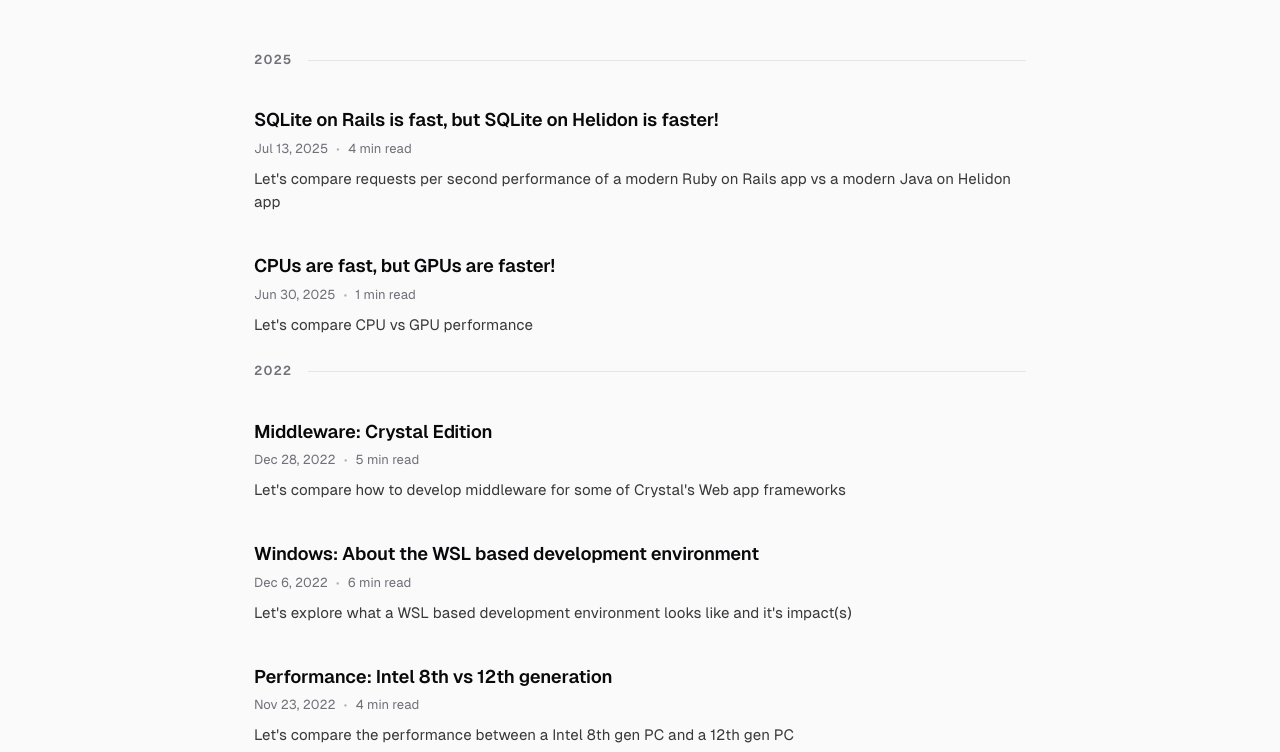
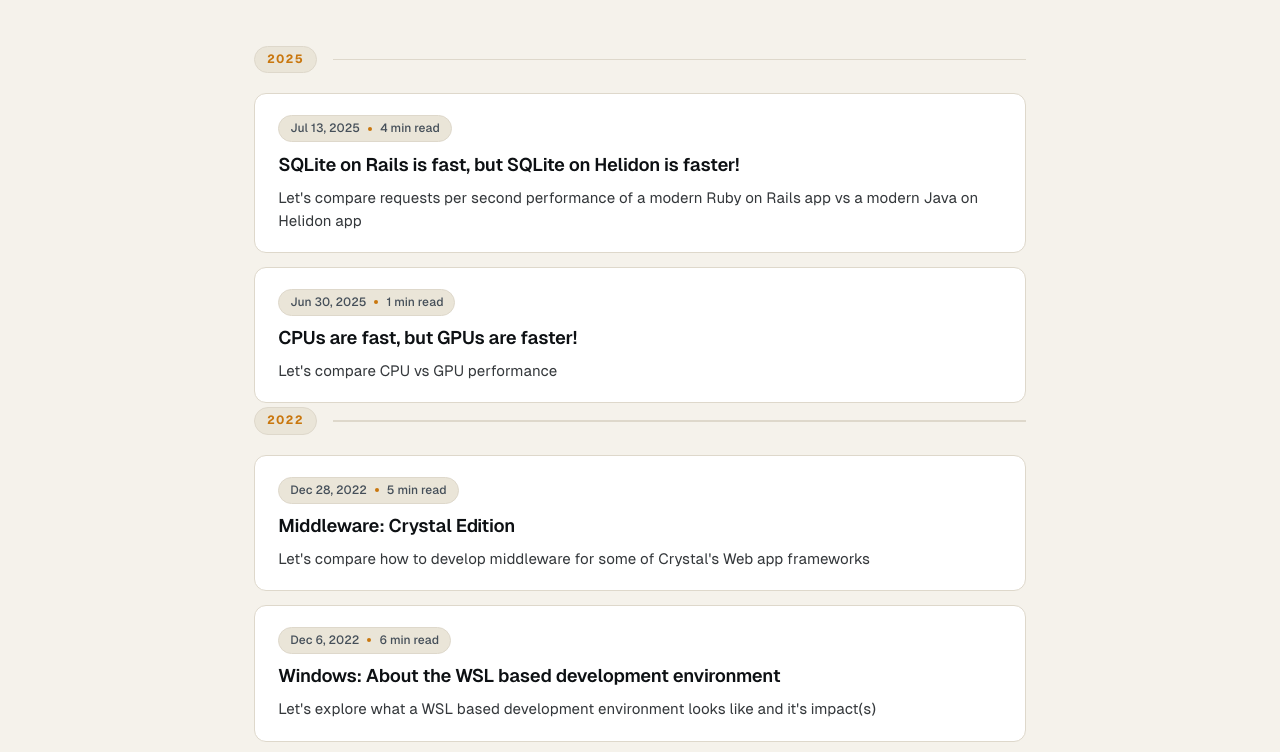
Before and after one commit to rrevi/rrevi.github.io, an Astro site: page / in a window 1280 px wide. Shown: the part 67-819 px from the top of the page. Built offline with nearby package versions, Linux system fonts and the light colour scheme; Astro itself is replaced by a stand-in of ours.

Commit message:
design: implement Rivian OS Gen 2 & R2 design language system

```diff
--- a/astro.config.mjs
+++ b/astro.config.mjs
@@ -9,8 +9,8 @@ export default defineConfig({
   markdown: {
     shikiConfig: {
       themes: {
-        light: 'github-light',
-        dark: 'github-dark-default',
+        light: 'kanagawa-lotus',
+        dark: 'kanagawa-wave',
       },
       wrap: true,
     },
--- a/src/pages/index.astro
+++ b/src/pages/index.astro
@@ -30,16 +30,18 @@ const years = Object.keys(postsByYear)
   <div class="post-feed">
     {years.map((year) => (
       <section class="year-section">
-        <div class="year-marker">{year}</div>
+        <div class="year-marker">
+          <span class="year-pill">{year}</span>
+        </div>
         <div class="post-item-group">
           {postsByYear[year].map((post) => (
             <a class="post-item" href={`/${post.slug}`}>
-              <h2 class="post-item-title">{post.title}</h2>
-              <div class="post-item-meta">
-                <time datetime={post.date.toISOString()}>{formatDate(post.date)}</time>
-                <span class="bullet">•</span>
+              <div class="stadium-pill">
+                <span>{formatDate(post.date)}</span>
+                <span class="pill-dot"></span>
                 <span>{post.readingTime}</span>
               </div>
+              <h2 class="post-item-title">{post.title}</h2>
               {post.intro && <p class="post-item-intro">{post.intro}</p>}
             </a>
           ))}
--- a/src/styles/global.css
+++ b/src/styles/global.css
@@ -6,90 +6,131 @@
 @import "@fontsource/geist-mono/400.css";
 @import "@fontsource/geist-mono/500.css";
 
-/* Zinc & Obsidian Design System (Minimalist / Vercel style) */
+/* ==========================================================================
+   Rivian OS Design Language System (Gen 2 / R2 Platform Inspiration)
+   - "Digital Adventure Gear": Tactile, purposeful, and durable
+   - Stadium-Oval (Pill) geometry derived from Rivian's iconic headlights
+   - Cel-shaded graphic clarity with crisp 1.5px outlines
+   - Compass Yellow accents on Expedition Slate (Dark) & Glacier Sand (Light)
+   ========================================================================== */
+
 :root {
-  /* Day Mode (Clean Zinc) */
-  --bg-color: #fafafa;
-  --header-bg: rgba(250, 250, 250, 0.8);
+  /* Day Mode ("Glacier Sand" - Warm Outdoor Expedition) */
+  --bg-color: #f5f2eb;
+  --header-bg: rgba(245, 242, 235, 0.88);
   --surface: #ffffff;
-  --surface-hover: #f4f4f5;
-  --footer-bg: #f4f4f5;
-  --text-color: #18181b;       /* zinc-900 */
-  --text-muted: #71717a;       /* zinc-500 */
-  --heading-color: #09090b;    /* zinc-950 */
-  --link-color: #18181b;
-  --link-hover: #2563eb;       /* electric cobalt */
-  --accent: #2563eb;
-  --border-color: #e4e4e7;     /* zinc-200 */
-  --border-subtle: #f4f4f5;
-  --code-bg: #f4f4f5;          /* zinc-100 */
-  --code-inline-bg: #f4f4f5;
-  --code-inline-color: #09090b;
+  --surface-hover: #faf8f5;
+  --footer-bg: #ede8dc;
+
+  --text-color: #191d21;        /* Deep expedition charcoal ink */
+  --text-muted: #5e6873;        /* Subdued slate stone */
+  --heading-color: #0d1013;     /* Deep graphite */
+
+  --compass-accent: #c9770e;    /* Rivian Compass Amber (WCAG AA Compliant for light) */
+  --link-color: #191d21;
+  --link-hover: #c9770e;
+
+  --border-color: #ded8cb;      /* Cel-shaded crisp stone outline */
+  --border-subtle: #eae5d8;
+
+  --pill-bg: #eae5d8;           /* Stadium pill container background */
+  --pill-text: #454f59;
+  --pill-border: #ded8cb;
+
+  --code-bg: #ece7db;           /* Tactile hardware readout display */
+  --code-inline-bg: #eae5d8;
+  --code-inline-color: #191d21;
 }
 
 @media (prefers-color-scheme: dark) {
   :root:not([data-theme="light"]) {
-    /* Night Mode (Deep Obsidian) */
-    --bg-color: #09090b;       /* zinc-950 */
-    --header-bg: rgba(9, 9, 11, 0.8);
-    --surface: #18181b;        /* zinc-900 */
-    --surface-hover: #27272a;  /* zinc-800 */
-    --footer-bg: #09090b;
-    --text-color: #e4e4e7;     /* zinc-200 */
-    --text-muted: #a1a1aa;     /* zinc-400 */
-    --heading-color: #fafafa;  /* zinc-50 */
-    --link-color: #fafafa;
-    --link-hover: #38bdf8;     /* sky cyan */
-    --accent: #38bdf8;
-    --border-color: #27272a;   /* zinc-800 */
-    --border-subtle: #18181b;
-    --code-bg: #000000;        /* pitch black code surface */
-    --code-inline-bg: #18181b;
-    --code-inline-color: #f4f4f5;
+    /* Night Mode ("Expedition Slate & Camp Drive") */
+    --bg-color: #121519;        /* Warm expedition graphite/slate */
+    --header-bg: rgba(18, 21, 25, 0.88);
+    --surface: #191d22;         /* Tactile dark instrument panel */
+    --surface-hover: #21262d;   /* Hover plate illumination */
+    --footer-bg: #0d0f12;
+
+    --text-color: #edf1f5;      /* Crisp clear mountain white */
+    --text-muted: #94a1ad;      /* Subdued telemetry slate */
+    --heading-color: #ffffff;
+
+    --compass-accent: #f5b335;  /* Signature Rivian Compass Yellow */
+    --link-color: #edf1f5;
+    --link-hover: #f5b335;
+
+    --border-color: #272f38;    /* Cel-shaded tactile panel border */
+    --border-subtle: #1e242b;
+
+    --pill-bg: #21262d;         /* Dark stadium pill container */
+    --pill-text: #a8b5c2;
+    --pill-border: #2e3742;
+
+    --code-bg: #0a0c0e;         /* High-contrast telemetry display */
+    --code-inline-bg: #21262d;
+    --code-inline-color: #f5b335;
   }
 }
 
 [data-theme="dark"] {
-  /* Night Mode (Deep Obsidian) */
-  --bg-color: #09090b;
-  --header-bg: rgba(9, 9, 11, 0.8);
-  --surface: #18181b;
-  --surface-hover: #27272a;
-  --footer-bg: #09090b;
-  --text-color: #e4e4e7;
-  --text-muted: #a1a1aa;
-  --heading-color: #fafafa;
-  --link-color: #fafafa;
-  --link-hover: #38bdf8;
-  --accent: #38bdf8;
-  --border-color: #27272a;
-  --border-subtle: #18181b;
-  --code-bg: #000000;
-  --code-inline-bg: #18181b;
-  --code-inline-color: #f4f4f5;
+  /* Night Mode ("Expedition Slate & Camp Drive") */
+  --bg-color: #121519;
+  --header-bg: rgba(18, 21, 25, 0.88);
+  --surface: #191d22;
+  --surface-hover: #21262d;
+  --footer-bg: #0d0f12;
+
+  --text-color: #edf1f5;
+  --text-muted: #94a1ad;
+  --heading-color: #ffffff;
+
+  --compass-accent: #f5b335;  /* Signature Rivian Compass Yellow */
+  --link-color: #edf1f5;
+  --link-hover: #f5b335;
+
+  --border-color: #272f38;
+  --border-subtle: #1e242b;
+
+  --pill-bg: #21262d;
+  --pill-text: #a8b5c2;
+  --pill-border: #2e3742;
+
+  --code-bg: #0a0c0e;
+  --code-inline-bg: #21262d;
+  --code-inline-color: #f5b335;
 }
 
 [data-theme="light"] {
-  /* Day Mode (Clean Zinc) */
-  --bg-color: #fafafa;
-  --header-bg: rgba(250, 250, 250, 0.8);
+  /* Day Mode ("Glacier Sand" - Warm Outdoor Expedition) */
+  --bg-color: #f5f2eb;
+  --header-bg: rgba(245, 242, 235, 0.88);
   --surface: #ffffff;
-  --surface-hover: #f4f4f5;
-  --footer-bg: #f4f4f5;
-  --text-color: #18181b;
-  --text-muted: #71717a;
-  --heading-color: #09090b;
-  --link-color: #18181b;
-  --link-hover: #2563eb;
-  --accent: #2563eb;
-  --border-color: #e4e4e7;
-  --border-subtle: #f4f4f5;
-  --code-bg: #f4f4f5;
-  --code-inline-bg: #f4f4f5;
-  --code-inline-color: #09090b;
+  --surface-hover: #faf8f5;
+  --footer-bg: #ede8dc;
+
+  --text-color: #191d21;
+  --text-muted: #5e6873;
+  --heading-color: #0d1013;
+
+  --compass-accent: #c9770e;
+  --link-color: #191d21;
+  --link-hover: #c9770e;
+
+  --border-color: #ded8cb;
+  --border-subtle: #eae5d8;
+
+  --pill-bg: #eae5d8;
+  --pill-text: #454f59;
+  --pill-border: #ded8cb;
+
+  --code-bg: #ece7db;
+  --code-inline-bg: #eae5d8;
+  --code-inline-color: #191d21;
 }
 
-/* Base Reset & Typography */
+/* ==========================================================================
+   Base Reset & Typographic Hierarchy
+   ========================================================================== */
 * {
   box-sizing: border-box;
 }
@@ -107,7 +148,7 @@ body {
   padding: 0;
   background-color: var(--bg-color);
   color: var(--text-color);
-  transition: background-color 0.2s ease, color 0.2s ease;
+  transition: background-color 0.25s ease, color 0.25s ease;
   min-height: 100vh;
   display: flex;
   flex-direction: column;
@@ -115,7 +156,7 @@ body {
 
 main.page-content {
   flex: 1 0 auto;
-  padding: 3rem 0 4.5rem 0;
+  padding: 2.75rem 0 4.5rem 0;
 }
 
 .wrapper {
@@ -138,18 +179,17 @@ h1, h2, h3, h4, h5, h6 {
   color: var(--heading-color);
   font-weight: 600;
   line-height: 1.3;
-  letter-spacing: -0.015em;
+  letter-spacing: -0.018em;
 }
 
 a {
   color: var(--link-color);
   text-decoration: none;
-  transition: color 0.15s ease;
+  transition: color 0.15s ease, border-color 0.15s ease;
 }
 
 a:hover {
   color: var(--link-hover);
-  text-decoration: underline;
 }
 
 p, ul, ol, dl, blockquote {
@@ -158,95 +198,109 @@ p, ul, ol, dl, blockquote {
 }
 
 blockquote {
-  border-left: 2px solid var(--accent);
+  border-left: 3px solid var(--compass-accent);
   margin-left: 0;
   margin-right: 0;
-  padding: 0.5rem 0 0.5rem 1.25rem;
+  padding: 0.6rem 0 0.6rem 1.35rem;
   color: var(--text-muted);
+  background-color: var(--surface);
+  border-radius: 0 8px 8px 0;
 }
 
 img {
   max-width: 100%;
   height: auto;
-  border-radius: 6px;
+  border-radius: 10px;
+  border: 1.5px solid var(--border-color);
   display: block;
-  margin: 1.75rem auto;
+  margin: 2rem auto;
 }
 
-/* Frosted Glass Sticky Header */
+/* ==========================================================================
+   Header: Rivian Floating Instrument Pod
+   ========================================================================== */
 .site-header {
   position: sticky;
   top: 0;
   z-index: 100;
   background-color: var(--header-bg);
-  backdrop-filter: blur(12px);
-  -webkit-backdrop-filter: blur(12px);
-  border-bottom: 1px solid var(--border-color);
+  backdrop-filter: blur(16px);
+  -webkit-backdrop-filter: blur(16px);
+  border-bottom: 1.5px solid var(--border-color);
 }
 
 .site-header .wrapper {
   display: flex;
   align-items: center;
   justify-content: space-between;
-  min-height: 60px;
+  min-height: 64px;
 }
 
 .site-title {
   color: var(--heading-color) !important;
-  font-size: 1.15rem;
+  font-size: 1.125rem;
   font-weight: 600;
   letter-spacing: -0.02em;
   text-decoration: none !important;
   display: inline-flex;
   align-items: center;
+  gap: 0.5rem;
 }
 
+/* Stadium Navigation Cluster */
 .site-nav {
   display: flex;
   align-items: center;
-  gap: 1.35rem;
+  gap: 0.75rem;
 }
 
 .site-nav .nav-item {
-  color: var(--text-muted);
-  font-size: 0.9375rem;
+  color: var(--text-color);
+  font-size: 0.875rem;
   font-weight: 500;
+  padding: 6px 14px;
+  border-radius: 9999px;
+  border: 1px solid transparent;
   display: inline-flex;
   align-items: center;
   justify-content: center;
   text-decoration: none !important;
-  transition: color 0.15s ease;
+  transition: all 0.15s ease;
 }
 
 .site-nav .nav-item:hover {
-  color: var(--heading-color);
+  background-color: var(--surface);
+  border-color: var(--border-color);
+  color: var(--link-hover);
 }
 
 .svg-icon {
-  width: 17px;
-  height: 17px;
+  width: 16px;
+  height: 16px;
   display: inline-block;
   fill: currentColor;
   transition: fill 0.15s ease;
 }
 
-/* Theme Toggle Button */
+/* Tactile Stadium Theme Switcher */
 button.theme-toggle-btn {
-  background: transparent;
-  border: none;
+  background: var(--pill-bg);
+  border: 1.5px solid var(--pill-border);
+  border-radius: 9999px;
   cursor: pointer;
-  padding: 0;
-  margin: 0;
-  color: var(--text-muted);
+  padding: 7px 12px;
+  margin-left: 0.25rem;
+  color: var(--text-color);
   font: inherit;
   display: inline-flex;
   align-items: center;
   justify-content: center;
-  transition: color 0.15s ease;
+  transition: all 0.2s ease;
 }
 
 button.theme-toggle-btn:hover {
-  color: var(--heading-color);
+  border-color: var(--compass-accent);
+  color: var(--compass-accent);
 }
 
 button.theme-toggle-btn .sun-icon {
@@ -259,6 +313,8 @@ button.theme-toggle-btn .moon-icon {
 
 [data-theme="dark"] button.theme-toggle-btn .sun-icon {
   display: inline-block;
+  color: var(--compass-accent);
+  stroke: var(--compass-accent);
 }
 
 [data-theme="dark"] button.theme-toggle-btn .moon-icon {
@@ -268,24 +324,28 @@ button.theme-toggle-btn .moon-icon {
 @media (prefers-color-scheme: dark) {
   :root:not([data-theme="light"]) button.theme-toggle-btn .sun-icon {
     display: inline-block;
+    color: var(--compass-accent);
+    stroke: var(--compass-accent);
   }
   :root:not([data-theme="light"]) button.theme-toggle-btn .moon-icon {
     display: none;
   }
 }
 
-/* Homepage Editorial Post Feed (Table-Free) */
+/* ==========================================================================
+   Homepage: Cel-Shaded Gear Cards & Telemetry Waypoints
+   ========================================================================== */
 .post-feed {
   display: flex;
   flex-direction: column;
 }
 
+/* Telemetry Waypoint Divider */
 .year-marker {
-  font-size: 0.8125rem;
-  font-weight: 600;
-  letter-spacing: 0.08em;
+  font-size: 0.75rem;
+  font-weight: 700;
+  letter-spacing: 0.1em;
   text-transform: uppercase;
-  color: var(--text-muted);
   margin-top: 3.5rem;
   margin-bottom: 1.25rem;
   display: flex;
@@ -294,40 +354,57 @@ button.theme-toggle-btn .moon-icon {
 }
 
 .year-marker:first-of-type {
-  margin-top: 0.5rem;
+  margin-top: 0.25rem;
 }
 
 .year-marker::after {
   content: "";
   flex: 1;
-  height: 1px;
+  height: 1.5px;
   background-color: var(--border-color);
+}
+
+.year-pill {
+  background-color: var(--pill-bg);
+  color: var(--compass-accent);
+  border: 1.5px solid var(--pill-border);
+  padding: 3px 12px;
+  border-radius: 9999px;
+  display: inline-block;
 }
 
 .post-item-group {
   display: flex;
   flex-direction: column;
-  gap: 0.35rem;
+  gap: 0.85rem;
 }
 
+/* Tactile Gear Plate Card */
 .post-item {
   display: block;
   text-decoration: none !important;
-  padding: 1.1rem 1.25rem;
-  margin: 0 -1.25rem;
-  border-radius: 8px;
-  transition: background-color 0.15s ease;
+  background-color: var(--surface);
+  border: 1.5px solid var(--border-color);
+  border-radius: 12px;
+  padding: 1.25rem 1.45rem;
+  transition: border-color 0.15s ease, transform 0.15s ease, box-shadow 0.15s ease;
 }
 
 .post-item:hover {
-  background-color: var(--surface-hover);
+  border-color: var(--compass-accent);
+  transform: translateY(-1.5px);
+  box-shadow: 0 6px 18px rgba(0, 0, 0, 0.05);
+}
+
+[data-theme="dark"] .post-item:hover {
+  box-shadow: 0 6px 20px rgba(0, 0, 0, 0.35);
 }
 
 .post-item-title {
   font-size: 1.15rem;
   font-weight: 600;
   color: var(--heading-color);
-  margin: 0 0 0.35rem 0;
+  margin: 0 0 0.5rem 0;
   line-height: 1.35;
   transition: color 0.15s ease;
 }
@@ -336,17 +413,27 @@ button.theme-toggle-btn .moon-icon {
   color: var(--link-hover);
 }
 
-.post-item-meta {
-  font-size: 0.8125rem;
-  color: var(--text-muted);
-  display: flex;
+/* Stadium Metadata Pill */
+.stadium-pill {
+  display: inline-flex;
   align-items: center;
   gap: 0.5rem;
-  margin-bottom: 0.45rem;
+  background-color: var(--pill-bg);
+  border: 1px solid var(--pill-border);
+  color: var(--pill-text);
+  font-size: 0.75rem;
+  font-weight: 500;
+  padding: 3px 11px;
+  border-radius: 9999px;
+  margin-bottom: 0.65rem;
 }
 
-.post-item-meta .bullet {
-  opacity: 0.5;
+.stadium-pill .pill-dot {
+  width: 4px;
+  height: 4px;
+  border-radius: 50%;
+  background-color: var(--compass-accent);
+  display: inline-block;
 }
 
 .post-item-intro {
@@ -354,14 +441,16 @@ button.theme-toggle-btn .moon-icon {
   line-height: 1.55;
   color: var(--text-color);
   margin: 0;
-  opacity: 0.85;
+  opacity: 0.88;
 }
 
-/* Article Page Layout */
+/* ==========================================================================
+   Article Pages
+   ========================================================================== */
 .article-header {
-  margin-bottom: 2.5rem;
-  padding-bottom: 1.5rem;
-  border-bottom: 1px solid var(--border-color);
+  margin-bottom: 2.75rem;
+  padding-bottom: 1.75rem;
+  border-bottom: 1.5px solid var(--border-color);
 }
 
 .article-title {
@@ -371,14 +460,6 @@ button.theme-toggle-btn .moon-icon {
   line-height: 1.2;
   margin: 0 0 0.85rem 0;
   color: var(--heading-color);
-}
-
-.article-meta {
-  font-size: 0.875rem;
-  color: var(--text-muted);
-  display: flex;
-  align-items: center;
-  gap: 0.6rem;
 }
 
 .post-content {
@@ -391,8 +472,8 @@ button.theme-toggle-btn .moon-icon {
   font-weight: 600;
   margin-top: 2.5rem;
   margin-bottom: 0.85rem;
-  padding-bottom: 0.3rem;
-  border-bottom: 1px solid var(--border-color);
+  padding-bottom: 0.35rem;
+  border-bottom: 1.5px solid var(--border-color);
 }
 
 .post-content h3 {
@@ -409,15 +490,17 @@ button.theme-toggle-btn .moon-icon {
   margin-bottom: 0.4rem;
 }
 
-/* Code Blocks & Inline Code */
+/* ==========================================================================
+   Rugged Telemetry Code Blocks
+   ========================================================================== */
 pre.astro-code {
   position: relative;
   background-color: var(--code-bg) !important;
   color: var(--text-color) !important;
-  border: 1px solid var(--border-color) !important;
-  border-radius: 8px !important;
-  margin: 1.75rem 0;
-  padding: 1.1rem 1.25rem;
+  border: 1.5px solid var(--border-color) !important;
+  border-radius: 12px !important;
+  margin: 1.85rem 0;
+  padding: 1.15rem 1.35rem;
   overflow-x: auto;
   font-family: "Geist Mono", "Menlo", "Inconsolata", "Consolas", monospace;
   font-size: 0.875rem;
@@ -444,27 +527,29 @@ td code {
   background-color: var(--code-inline-bg) !important;
   color: var(--code-inline-color) !important;
   border: 1px solid var(--border-color) !important;
-  border-radius: 4px;
-  padding: 2px 6px;
+  border-radius: 6px;
+  padding: 2px 7px;
   font-size: 0.875em;
   font-family: "Geist Mono", "Menlo", "Inconsolata", "Consolas", monospace;
   word-break: break-word;
 }
 
+/* Stadium Copy Button */
 .copy-code-button {
   position: absolute;
-  top: 8px;
-  right: 8px;
-  padding: 3px 8px;
+  top: 9px;
+  right: 9px;
+  padding: 4px 10px;
   font-size: 11px;
-  font-family: "Geist Sans", -apple-system, BlinkMacSystemFont, sans-serif;
-  color: var(--text-muted);
+  font-weight: 500;
+  font-family: "Geist Sans", sans-serif;
+  color: var(--pill-text);
   background-color: var(--surface);
-  border: 1px solid var(--border-color);
-  border-radius: 4px;
+  border: 1.5px solid var(--border-color);
+  border-radius: 9999px;
   cursor: pointer;
   opacity: 0;
-  transition: opacity 0.15s ease, background-color 0.15s ease, color 0.15s ease;
+  transition: opacity 0.15s ease, border-color 0.15s ease, color 0.15s ease;
   z-index: 5;
 }
 
@@ -473,8 +558,8 @@ pre.astro-code:hover .copy-code-button {
 }
 
 .copy-code-button:hover {
-  background-color: var(--border-color);
-  color: var(--heading-color);
+  border-color: var(--compass-accent);
+  color: var(--compass-accent);
 }
 
 .copy-code-button.copied {
@@ -483,14 +568,16 @@ pre.astro-code:hover .copy-code-button {
   border-color: #10b981;
 }
 
-/* Post Navigation (Older / Newer) */
+/* ==========================================================================
+   Navigation & Footer
+   ========================================================================== */
 .post-navigation {
   display: flex;
   justify-content: space-between;
-  gap: 1.5rem;
+  gap: 1.25rem;
   margin-top: 3.5rem;
-  padding-top: 1.75rem;
-  border-top: 1px solid var(--border-color);
+  padding-top: 2rem;
+  border-top: 1.5px solid var(--border-color);
 }
 
 .post-navigation .prev-post,
@@ -498,28 +585,34 @@ pre.astro-code:hover .copy-code-button {
   display: flex;
   flex-direction: column;
   text-decoration: none !important;
+  background-color: var(--surface);
+  border: 1.5px solid var(--border-color);
+  border-radius: 12px;
+  padding: 1rem 1.25rem;
   max-width: 48%;
+  transition: border-color 0.15s ease, transform 0.15s ease;
+}
+
+.post-navigation .prev-post:hover,
+.post-navigation .next-post:hover {
+  border-color: var(--compass-accent);
+  transform: translateY(-1px);
 }
 
 .post-navigation .nav-label {
-  font-size: 0.75rem;
+  font-size: 0.725rem;
   text-transform: uppercase;
   letter-spacing: 0.08em;
-  font-weight: 600;
-  color: var(--text-muted);
+  font-weight: 700;
+  color: var(--compass-accent);
   margin-bottom: 0.25rem;
 }
 
 .post-navigation .nav-title {
   font-size: 0.95rem;
-  font-weight: 500;
+  font-weight: 600;
   line-height: 1.35;
-  color: var(--link-color);
-  transition: color 0.15s ease;
-}
-
-.post-navigation a:hover .nav-title {
-  color: var(--link-hover);
+  color: var(--heading-color);
 }
 
 .post-navigation .next-post {
@@ -530,55 +623,57 @@ pre.astro-code:hover .copy-code-button {
 /* Content Tables */
 table {
   width: 100%;
-  margin: 1.75rem 0;
+  margin: 1.85rem 0;
   border-collapse: collapse;
-  border-color: var(--border-color);
+  border: 1.5px solid var(--border-color);
+  border-radius: 8px;
+  overflow: hidden;
   font-size: 0.9375rem;
 }
 
 table th {
-  background-color: var(--surface);
+  background-color: var(--pill-bg);
   border: 1px solid var(--border-color);
   color: var(--heading-color);
-  padding: 8px 14px;
+  padding: 9px 14px;
   text-align: left;
   font-weight: 600;
 }
 
 table td {
   border: 1px solid var(--border-color);
-  padding: 8px 14px;
+  padding: 9px 14px;
 }
 
 table tr {
-  background-color: transparent;
+  background-color: var(--surface);
 }
 
 table tr:nth-child(even) {
-  background-color: var(--code-bg);
+  background-color: var(--bg-color);
 }
 
-/* Footer */
+/* Site Footer */
 .site-footer {
   background-color: var(--footer-bg);
-  border-top: 1px solid var(--border-color);
+  border-top: 1.5px solid var(--border-color);
   color: var(--text-muted);
-  padding: 2.5rem 0;
+  padding: 2.75rem 0;
   font-size: 0.875rem;
 }
 
 .site-footer a {
-  color: var(--text-muted);
+  color: var(--text-color);
 }
 
 .site-footer a:hover {
-  color: var(--heading-color);
+  color: var(--compass-accent);
 }
 
-/* Mobile typography overrides */
+/* Mobile Overrides */
 @media screen and (max-width: 600px) {
   .site-title {
-    font-size: 1.05rem;
+    font-size: 1rem;
   }
 
   .article-title {
@@ -586,8 +681,7 @@ table tr:nth-child(even) {
   }
 
   .post-item {
-    margin: 0 -0.75rem;
-    padding: 0.85rem 0.75rem;
+    padding: 1.1rem;
   }
 
   .post-item-title {
```
Also changed, not shown: src/components/Footer.astro (+22 -5 lines), src/layouts/PostLayout.astro (+5 -7 lines).
